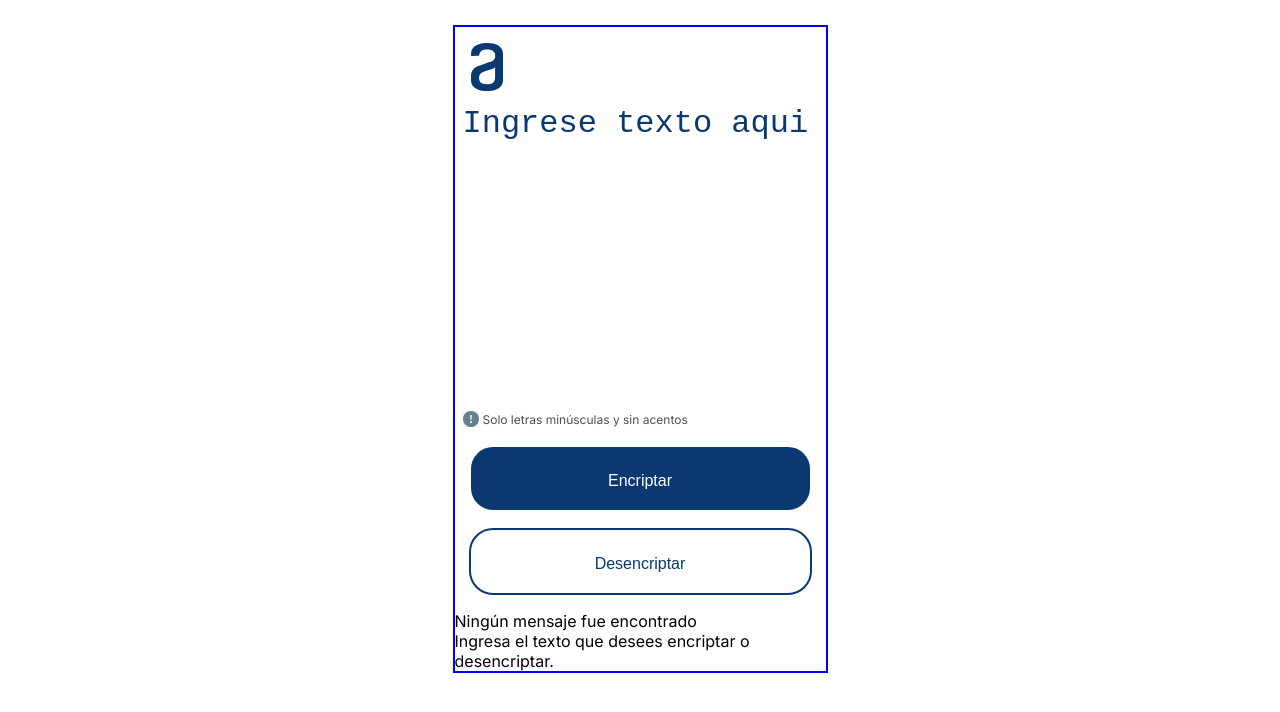
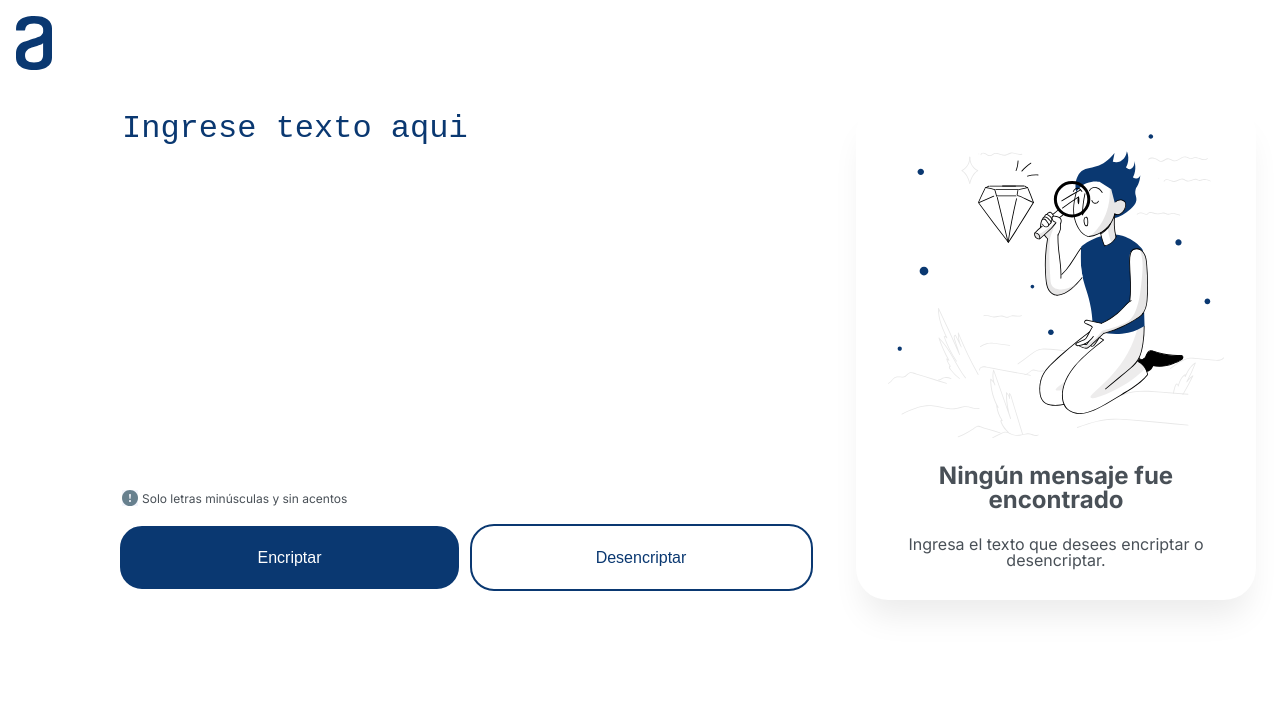
Before and after one commit to BrayanDaga/encriptador-alura, a plain HTML site: page index.html in a window 1280 px wide. Drawn offline with Linux system fonts and the light colour scheme.

Commit message:
vista desktop

```diff
--- a/index.html
+++ b/index.html
@@ -6,6 +6,9 @@
     <meta http-equiv="X-UA-Compatible" content="IE=edge">
     <meta name="viewport" content="width=device-width, initial-scale=1.0">
     <title>Encriptador de texto</title>
+
+    <link rel="stylesheet" href="reset.css">
+
     <!-- font -->
     <link rel="preconnect" href="https://fonts.googleapis.com">
     <link rel="preconnect" href="https://fonts.gstatic.com" crossorigin>
@@ -15,15 +18,19 @@
 </head>
 
 <body>
+
+    <div class="header">
+        <img class="logo" src="logo.svg" alt="logo">
+    </div>
     <div class="container">
-        <img class="logo" src="logo.svg" alt="logo">
-        <div>
+        <div class="formulario">
             <textarea name="texto" id="texto" placeholder="Ingrese texto aqui"></textarea>
             <p class="info-text">Solo letras minúsculas y sin acentos</p>
             <button class="btn-primary">Encriptar</button>
             <button class="btn-secondary">Desencriptar</button>
         </div>
         <div class="card">
+            <img src="./muñeco.svg" alt="muñeco.svg">
             <p>Ningún mensaje fue encontrado</p>
             <p>Ingresa el texto que desees encriptar o desencriptar.</p>
         </div>
--- /dev/null
+++ b/reset.css
@@ -0,0 +1,48 @@
+/* http://meyerweb.com/eric/tools/css/reset/
+   v2.0 | 20110126
+   License: none (public domain)
+*/
+
+html, body, div, span, applet, object, iframe,
+h1, h2, h3, h4, h5, h6, p, blockquote, pre,
+a, abbr, acronym, address, big, cite, code,
+del, dfn, em, img, ins, kbd, q, s, samp,
+small, strike, strong, sub, sup, tt, var,
+b, u, i, center,
+dl, dt, dd, ol, ul, li,
+fieldset, form, label, legend,
+table, caption, tbody, tfoot, thead, tr, th, td,
+article, aside, canvas, details, embed,
+figure, figcaption, footer, header, hgroup,
+menu, nav, output, ruby, section, summary,
+time, mark, audio, video {
+	margin: 0;
+	padding: 0;
+	border: 0;
+	font-size: 100%;
+	font: inherit;
+	vertical-align: baseline;
+}
+/* HTML5 display-role reset for older browsers */
+article, aside, details, figcaption, figure,
+footer, header, hgroup, menu, nav, section {
+	display: block;
+}
+body {
+	line-height: 1;
+}
+ol, ul {
+	list-style: none;
+}
+blockquote, q {
+	quotes: none;
+}
+blockquote:before, blockquote:after,
+q:before, q:after {
+	content: '';
+	content: none;
+}
+table {
+	border-collapse: collapse;
+	border-spacing: 0;
+}
--- a/style.css
+++ b/style.css
@@ -1,46 +1,61 @@
 :root {
   --dark-blue-300: #0a3871;
   --gray-400: #495057;
-}
-
-* {
-  margin: 0;
-  padding: 0;
-  box-sizing: border-box;
+  --cc-bg: #e5e5e5;
 }
 
 body {
   font-family: "Inter", sans-serif;
-  width: 100%;
-  height: 100%;
+  background-color: var(--bg);
+}
+
+.header {
+  height: 50px;
+  padding: 1rem;
+}
+
+.logo {
+  float: left;
+  width: 36px;
 }
 
 .container {
+  width: 90%;
+  margin: 0 auto;
+  padding: 20px 20px 20px 100px;
+}
+
+/* .container {
   width: 375px;
   height: calc(100% - 50px);
   margin: 25px auto 0;
-  border: solid blue 2px;
   position: relative;
+} */
+
+.formulario {
+  /* margin: 50px 0 0 0; */
+  width: 700px;
+  padding: 10px;
 }
 
-.logo {
-  display: block;
+.formulario {
   float: left;
-  width: 32px;
-  height: 48px;
-  margin: 1rem;
+}
+.card {
+  float: right;
 }
 
 textarea {
+  width: calc(100% - 16px);
   padding: 8px;
   font-size: 32px;
-  width: 100%;
   border: none;
   outline: none;
   resize: none;
   overflow: auto;
   color: var(--dark-blue-300);
   min-height: 300px;
+  height: 360px;
   font-weight: 400;
   line-height: 40px;
 }
@@ -73,16 +88,15 @@ button {
   height: 67px;
   width: 343px;
   border: none;
-  padding: 24px;
+  padding: 12px;
   outline: none;
   font-weight: 400;
   font-size: 16px;
   line-height: 19px;
   text-align: center;
   cursor: pointer;
-  display: block;
-  margin: 16px auto;
-  position: relative;
+  display: inline-block;
+  margin: 16px 0 0 4px;
 }
 
 .btn-primary {
@@ -99,9 +113,41 @@ button {
   border-radius: 24px;
 }
 
+.card {
+  /* margin: 12px 2px 0 50px; */
+  width: 90;
+  height: auto;
+  padding: 32px;
+  background: #ffffff;
+  /* shadow */
+
+  box-shadow: 0px 24px 32px -8px rgba(0, 0, 0, 0.08);
+  border-radius: 32px;
+}
+.card p {
+  width: 336px;
+  margin: 24px auto 0;
+  text-align: center;
+  color: #495057;
+}
+.card p:first-of-type {
+  font-size: 24px;
+  font-weight: 700;
+}
+.card p:last-of-type {
+  font-size: 16px;
+  font-weight: 400;
+}
+
 /* Móviles en horizontal o tablets en vertical
     */
-@media (min-width: 768px) {
+@media screen and (max-width: 480px) {
+  .formulario,
+  .card {
+    clear: float;
+  }
+  .formulario {
+  }
 }
 
 /* Tablets en horizonal y escritorios normales */
```
Also changed, not shown: muñeco.svg (added).
